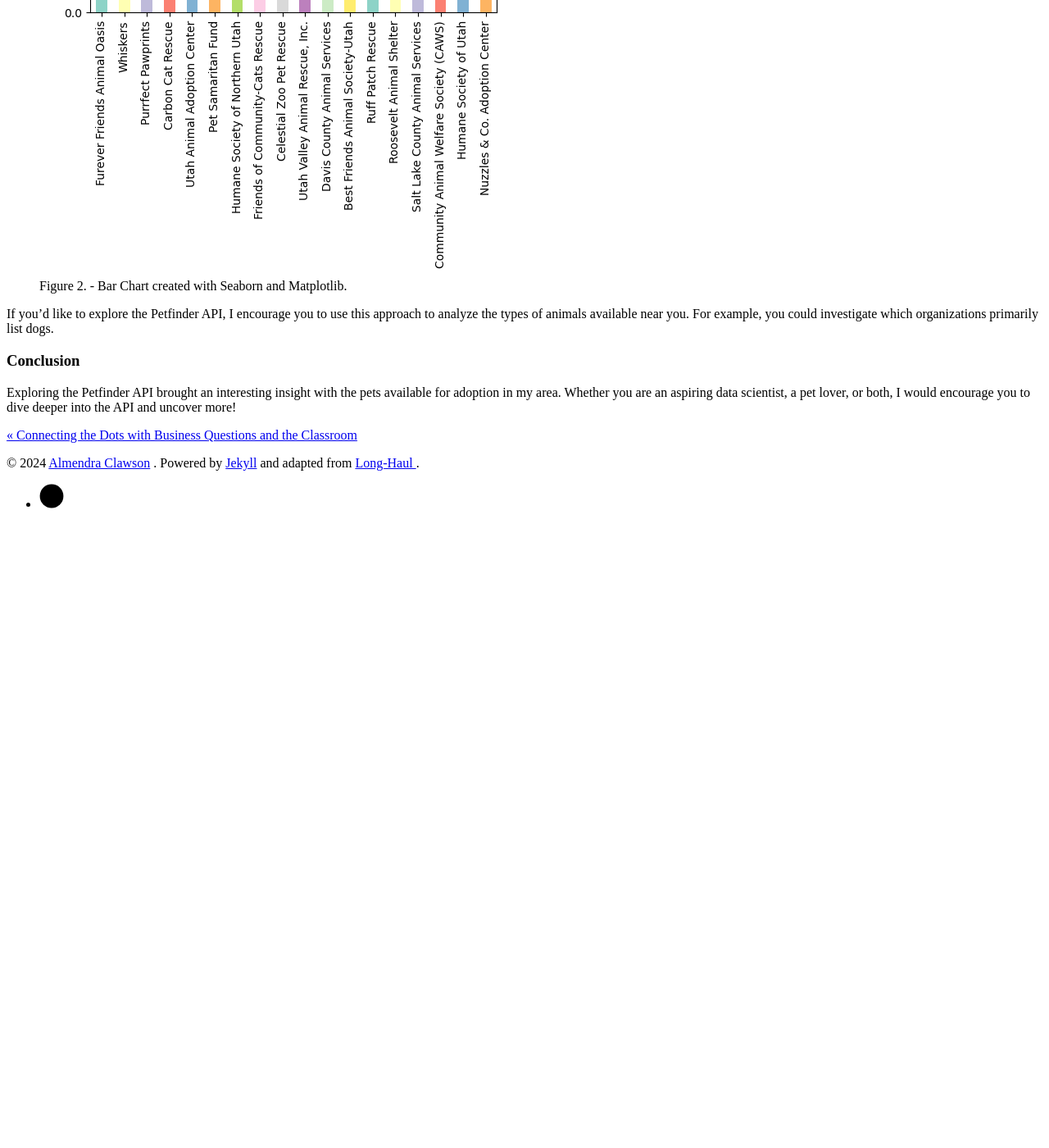
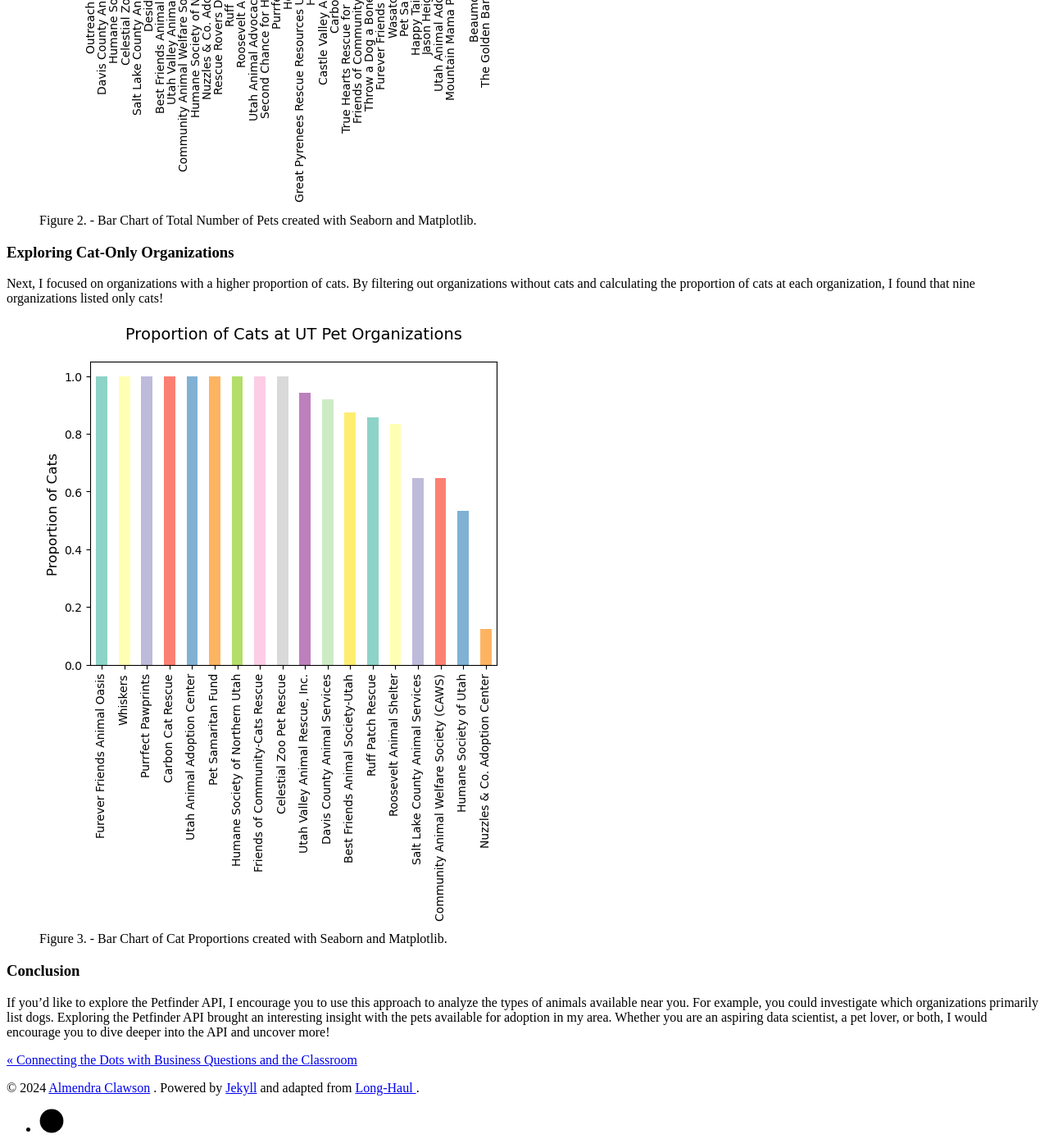
Before and after one commit to clawmendra/my-blog, a Jekyll site: the page built from _posts/2024-10-28-petfinder.md, in a window 1280 px wide and 1400 px high, scrolled down 3932 px. Shown: the whole window at 82% size. Built offline with Jekyll 4.4.1, drawn with Linux system fonts in a browser that asks for light colours; nearby versions of some CDN libraries; before the commit the page ends 4572 px from its top, so only the background shows below that.

Commit message:
fixed 2 photo

```diff
--- a/_posts/2024-10-28-petfinder.md
+++ b/_posts/2024-10-28-petfinder.md
@@ -160,15 +160,15 @@ For a full look at the code and statistics, see my [GitHub repository](https://g
 | Senior      | 17          |
 
 Using these summaries, I created a bar chart with Seaborn to visualize pet listings by organization, discovering that [OutReach Pawsibilites](https://outreachpawsabilitiesinc.org/) had the highest number of listings, with around 60 pets.
+<figure> <img src="{{site.url}}/{{site.baseurl}}/assets/img/totalanimals.png" alt=""> <figcaption> Figure 2. - Bar Chart of Total Number of Pets created with Seaborn and Matplotlib.</figcaption> </figure>
 
 ### Exploring Cat-Only Organizations
 
 Next, I focused on organizations with a higher proportion of cats. By filtering out organizations without cats and calculating the proportion of cats at each organization, I found that nine organizations listed only cats!
 
-<figure> <img src="{{site.url}}/{{site.baseurl}}/assets/img/catprop.png" alt=""> <figcaption> Figure 2. - Bar Chart created with Seaborn and Matplotlib.</figcaption> </figure>
-
-If you’d like to explore the Petfinder API, I encourage you to use this approach to analyze the types of animals available near you. For example, you could investigate which organizations primarily list dogs.
+<figure> <img src="{{site.url}}/{{site.baseurl}}/assets/img/catprop.png" alt=""> <figcaption> Figure 3. - Bar Chart of Cat Proportions created with Seaborn and Matplotlib.</figcaption> </figure>
 
 ### Conclusion
 
+If you’d like to explore the Petfinder API, I encourage you to use this approach to analyze the types of animals available near you. For example, you could investigate which organizations primarily list dogs.
 Exploring the Petfinder API brought an interesting insight with the pets available for adoption in my area. Whether you are an aspiring data scientist, a pet lover, or both, I would encourage you to dive deeper into the API and uncover more!
```
